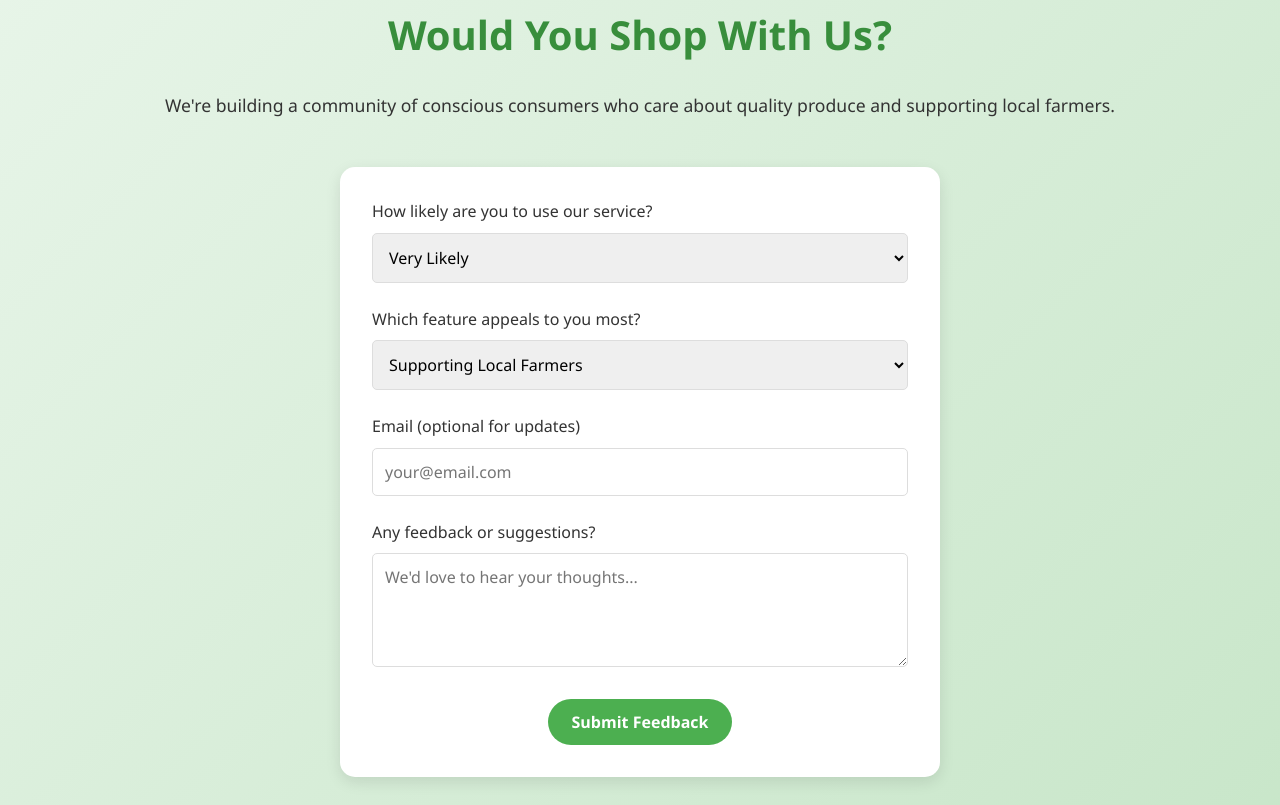
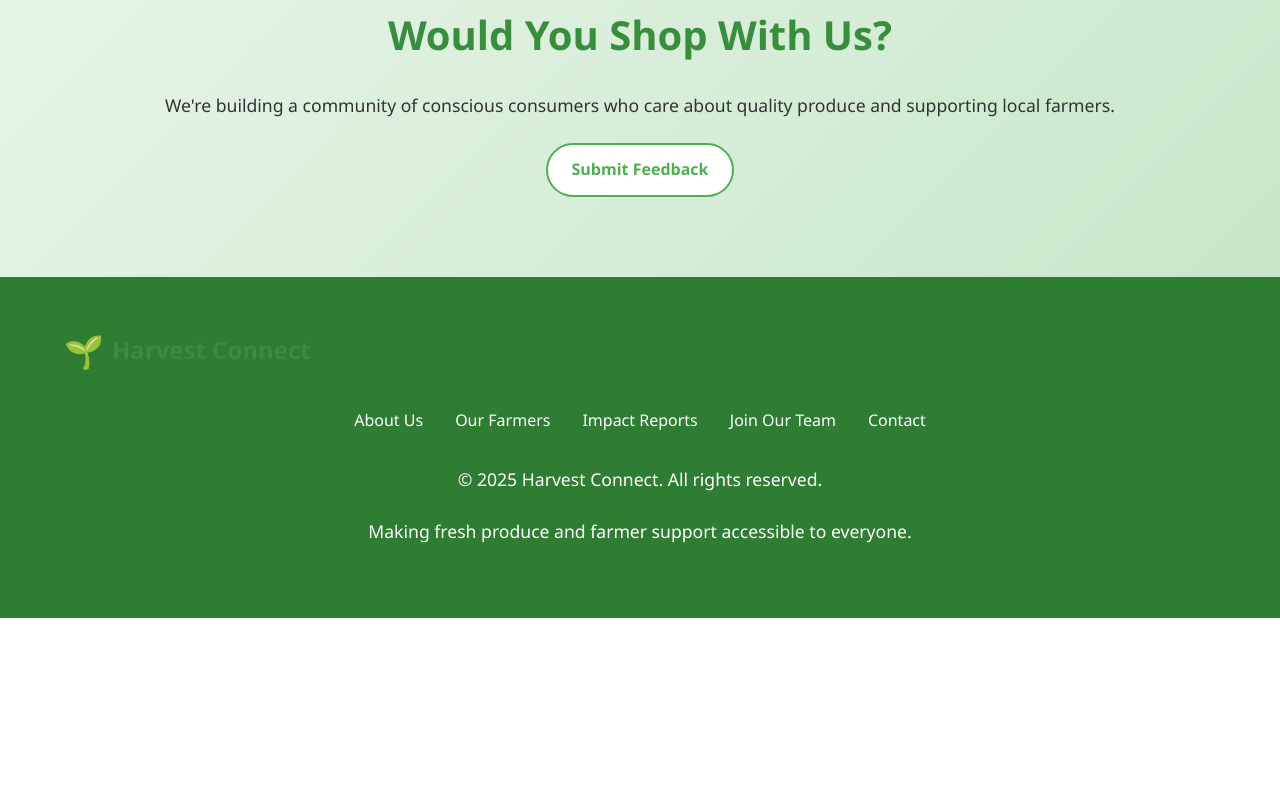
Before and after one commit to NiteshWarik23/harvest_connect, a plain HTML site: page index.html in a window 1280 px wide. Shown: the part 6475-7280 px from the top of the page. After the commit the page ends 7093 px from the top, so only its background shows below. Drawn offline with Linux system fonts and the light colour scheme.

Commit message:
Feedback Button Changes done.

```diff
--- a/index.html
+++ b/index.html
@@ -5,6 +5,7 @@
     <meta charset="UTF-8">
     <meta name="viewport" content="width=device-width, initial-scale=1.0">
     <title>Harvest Connect - Fresh Produce, Fresh Impact</title>
+    <!--<script src="https://ajax.googleapis.com/ajax/libs/jquery/3.5.1/jquery.min.js"></script>-->
     <style>
         :root {
             --primary: #4CAF50;
@@ -1136,6 +1137,12 @@
             .logo-icon {
                 font-size: 1.5rem;
             }
+        }
+
+        #message {
+            margin-top: 10px;
+            font-weight: bold;
+            color: black;
         }
     </style>
 </head>
@@ -1547,9 +1554,13 @@
         <p>We're building a community of conscious consumers who care about quality produce and supporting local
             farmers.</p>
 
-        <div class="feedback-form">
-            <form action="https://formsubmit.co/flutterappdev23@gmail.com" method="POST">
-                <input type="hidden" name="_captcha" value="false">
+        <!--<div class="hero-buttons">-->
+        <!--<button type="submit" class="submit-button">Submit Feedback</button>-->
+        <a href="https://forms.gle/sYiF3bR7bMVU1rqq5" target="https://forms.gle/sYiF3bR7bMVU1rqq5"
+            class="survey-button">Submit Feedback</a>
+        <!--</div>-->
+        <!--<div class="feedback-form">
+            <form id="feedbackForm">
                 <div class="form-group">
                     <label for="interest-level">How likely are you to use our service?</label>
                     <select id="interest-level" name="interest-level">
@@ -1570,10 +1581,13 @@
                         <option value="fast-delivery">24-Hour Delivery</option>
                     </select>
                 </div>
-
+                <div class="form-group">
+                    <label for="name">Name</label>
+                    <input type="text" id="name" name="name" placeholder="Your Name" required>
+                </div>
                 <div class="form-group">
                     <label for="email">Email (optional for updates)</label>
-                    <input type="email" id="email" name="email" placeholder="your@email.com">
+                    <input type="email" id="email" name="email" placeholder="your@email.com" required>
                 </div>
 
                 <div class="form-group">
@@ -1583,8 +1597,10 @@
                 </div>
 
                 <button type="submit" class="submit-button">Submit Feedback</button>
+                <div id="message"></div>
             </form>
-        </div>
+
+        </div>-->
     </section>
 
     <footer>
@@ -1645,6 +1661,46 @@
             });
         });
     </script>
+    <!-- <script>
+        $(document).ready(function () {
+            $("#feedbackForm").submit(function (event) {
+                event.preventDefault();
+                var formData = {
+                    interestLevel: $("#interest-level").val(),
+                    featureInterest: $("#feature-interest").val(),
+                    name: $("#name").val(),
+                    email: $("#email").val(),
+                    feedback: $("#feedback").val()
+                };
+
+                $.ajax({
+                    type: "POST",
+                    url: "", // Replace with your Web App URL
+                    data: JSON.stringify(formData),
+                    contentType: "application/json; charset=utf-8",
+                    dataType: "json",
+                    success: function (response) {
+                        if (response.result === "success") {
+                            $("#message").html("Feedback submitted successfully!");
+                            $("#feedbackForm")[0].reset(); // Clear the form
+                        } else if (response.result === "error") {
+                            // Redirect to Google Form
+                            window.location.href = response.formUrl;
+                        }
+                        else {
+                            var errorMessage = response.error || "An unknown error occurred";
+                            $("#message").html("Error 1: " + errorMessage);
+                        }
+                    },
+                    error: function (xhr, status, error) {
+                        var errorMessage = error || "An unknown error occurred";
+                        window.location.href = response.formUrl;
+                        $("#message").html("Error 2: " + errorMessage);
+                    }
+                });
+            });
+        });
+    </script>-->
 </body>
 
 </html>
```
